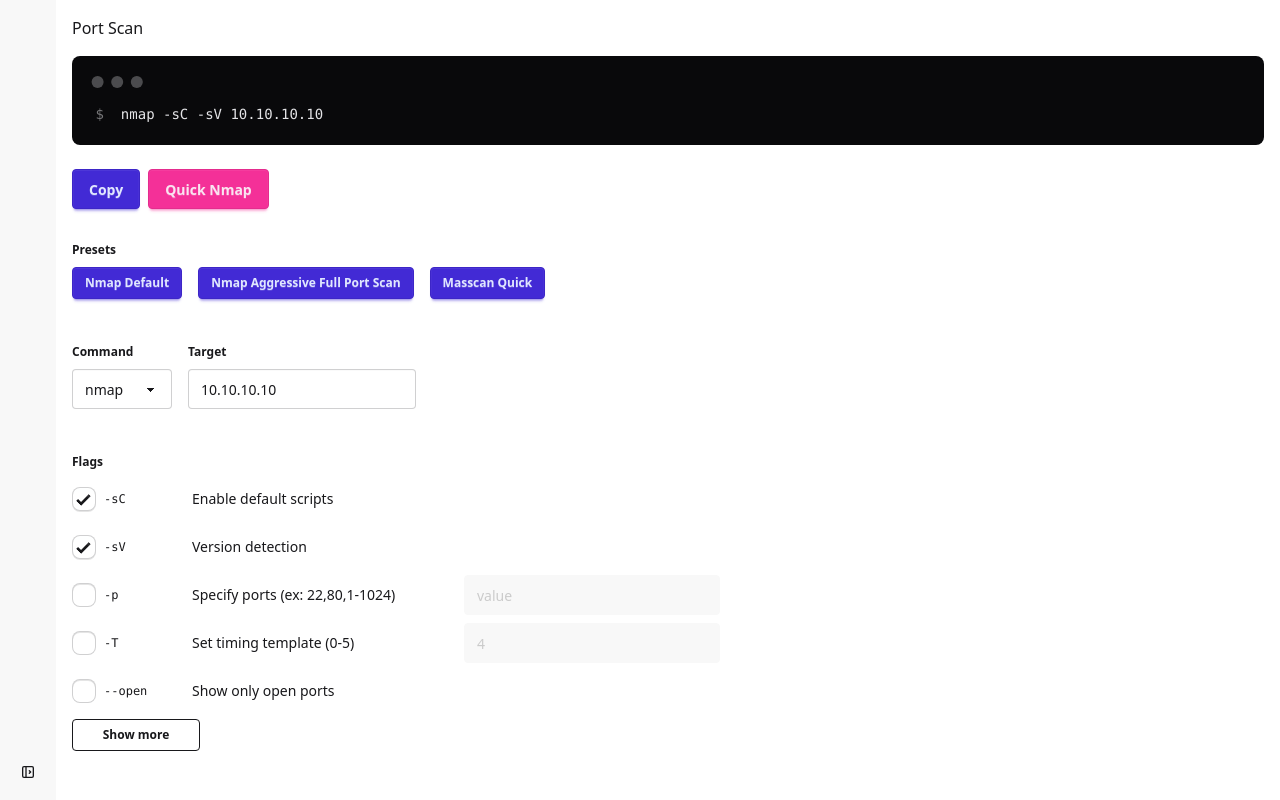
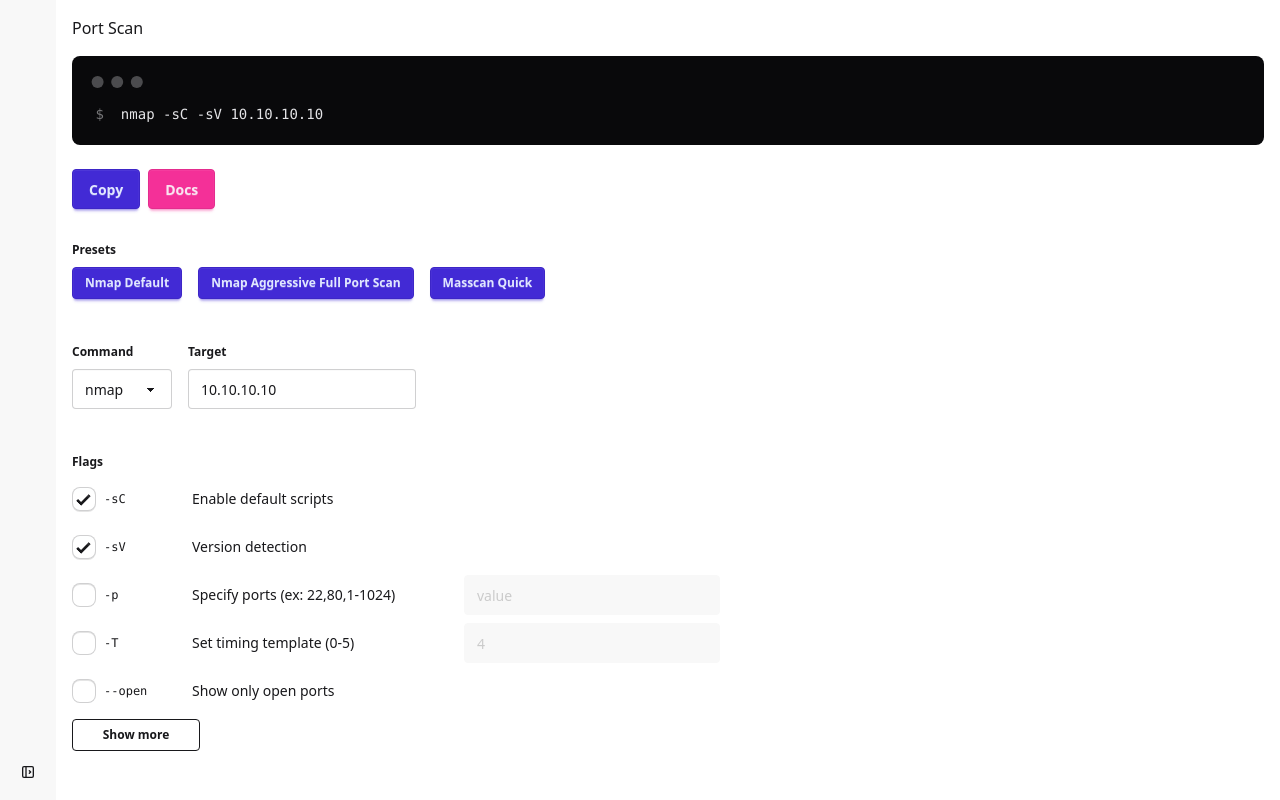
Before and after one commit to naborisk/recon-helper, a Next.js app: page /port-scan in a window 1280 px wide. Built offline with nearby package versions, Linux system fonts and the light colour scheme; a web font is replaced by a local one.

Commit message:
refactor: change Quick buttons to Docs links pointing to respective tool documentation

```diff
--- a/src/app/fuzzing/page.tsx
+++ b/src/app/fuzzing/page.tsx
@@ -113,19 +113,14 @@
         >
           Copy
         </button>
-        <button
-          type="button"
+        <a
           className="btn btn-secondary"
-          onClick={() => {
-            setCommand("ffuf");
-            setFlags([
-              { value: "-u", requireInput: true, input: "http://example.com/FUZZ" },
-              { value: "-w", requireInput: true, input: "/usr/share/wordlists/common.txt" },
-            ]);
-          }}
+          href={command === 'ffuf' ? 'https://ffuf.dev/' : command === 'dirsearch' ? 'https://github.com/maurosoria/dirsearch' : command === 'dirbuster' ? 'https://www.owasp.org/index.php/Category:OWASP_DirBuster_Project' : '#'}
+          target="_blank"
+          rel="noreferrer"
         >
-          Quick FFUF
-        </button>
+          Docs
+        </a>
       </div>
 
       <fieldset className="fieldset">
--- a/src/app/port-scan/page.tsx
+++ b/src/app/port-scan/page.tsx
@@ -111,17 +111,14 @@
         >
           Copy
         </button>
-        <button
-          type="button"
+        <a
           className="btn btn-secondary"
-          onClick={() => {
-            // quick run preset: basic nmap scan
-            setCommand("nmap");
-            setFlags([{ value: "-sC", requireInput: false }, { value: "-sV", requireInput: false }]);
-          }}
+          href={command === 'nmap' ? 'https://nmap.org/book/man.html' : command === 'masscan' ? 'https://github.com/robertdavidgraham/masscan' : command === 'rustscan' ? 'https://github.com/RustScan/RustScan' : '#'}
+          target="_blank"
+          rel="noreferrer"
         >
-          Quick Nmap
-        </button>
+          Docs
+        </a>
       </div>
 
       <fieldset className="fieldset">
```
